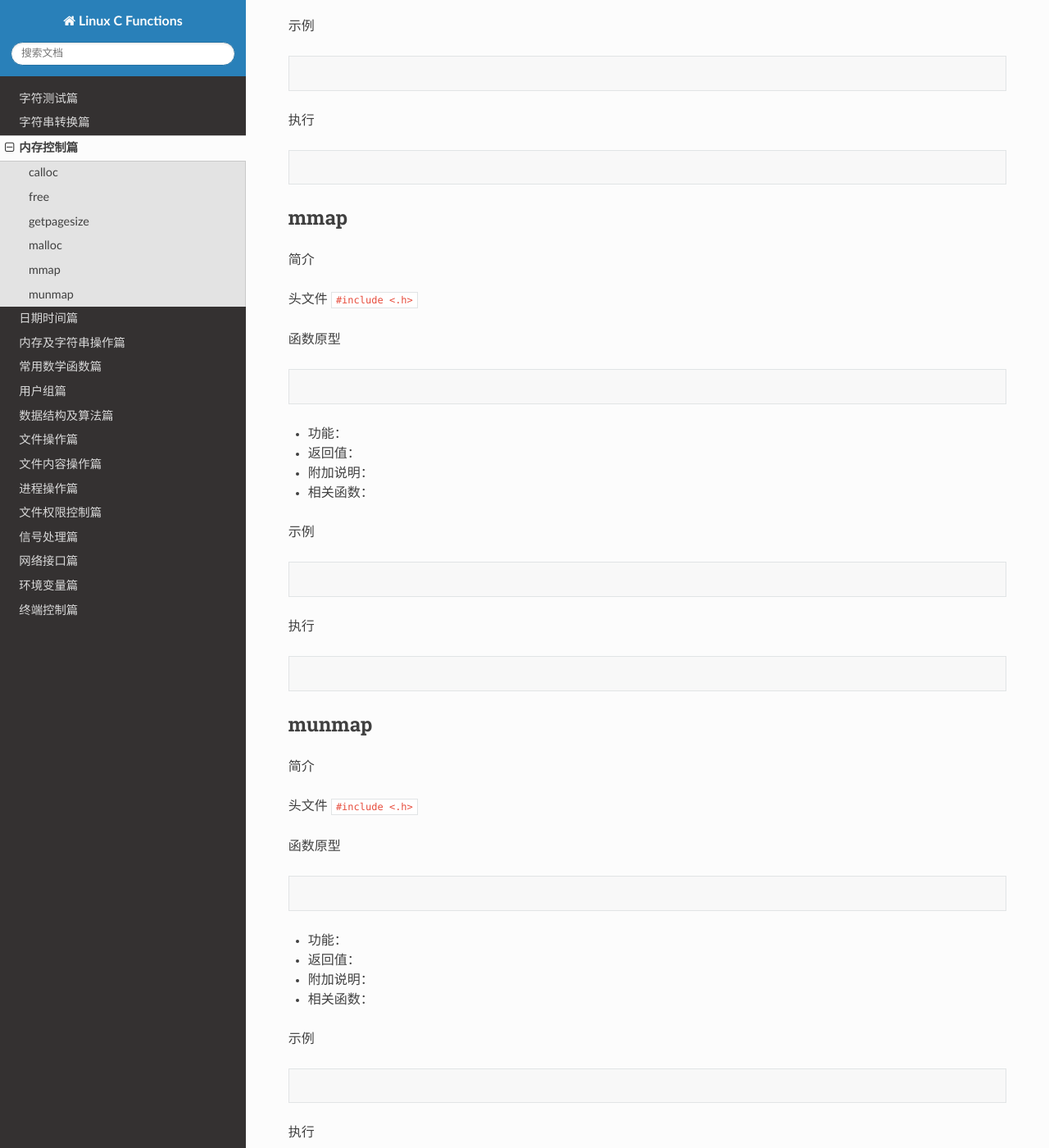
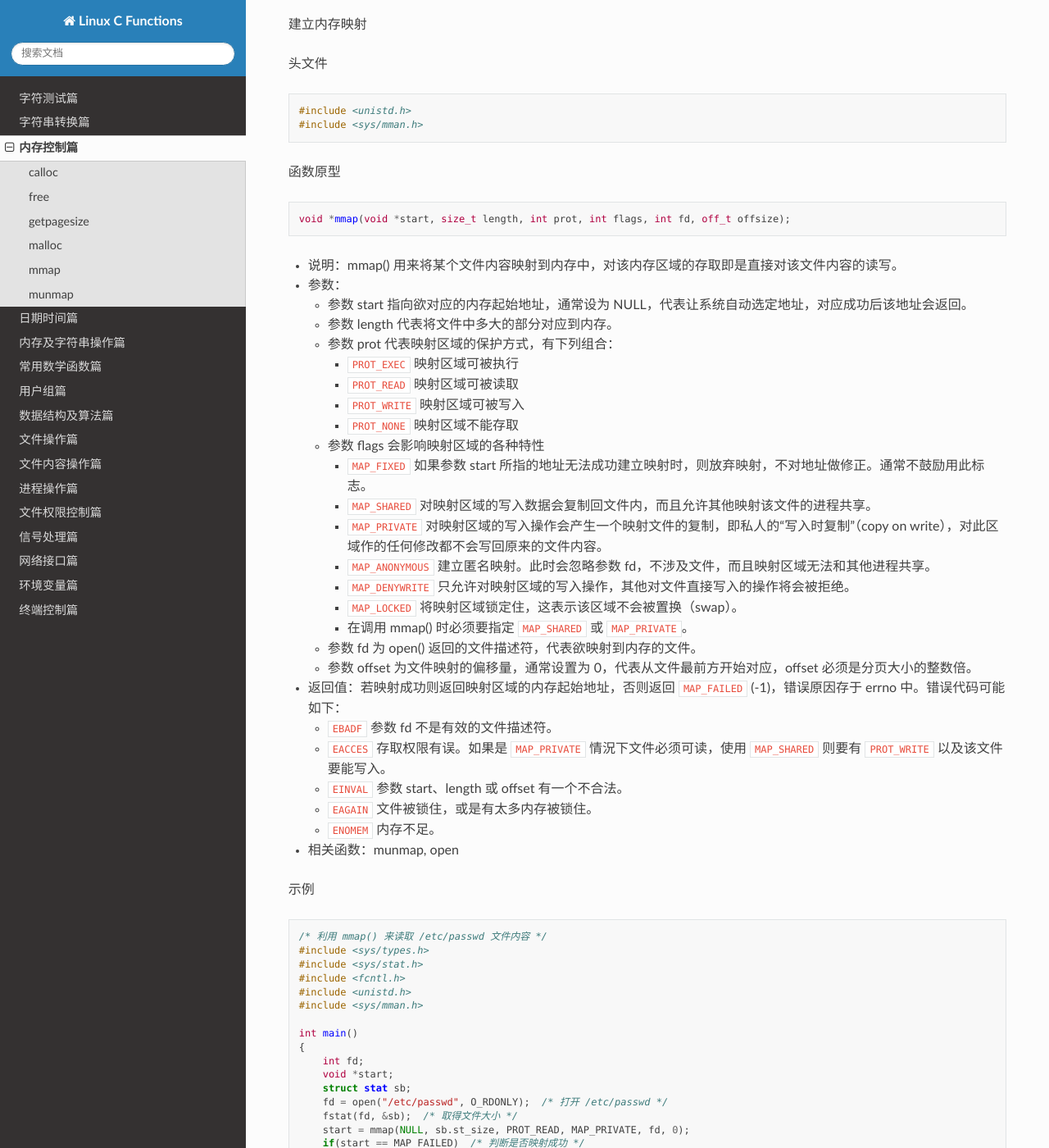
Before and after one commit to getiot/linux-c-functions, a Sphinx documentation site: the page built from source/memory.md, in a window 1280 px wide and 1400 px high, scrolled down 2388 px. Shown: the whole window at 82% size. Built offline with Sphinx 7.4.7 and the Read the Docs theme 2.0.0, drawn with Linux system fonts in a browser that asks for light colours; some of the changed text lies outside the part shown.

Commit message:
add 内存控制篇

````diff
--- a/source/memory.md
+++ b/source/memory.md
@@ -4,184 +4,230 @@
 calloc
 ---------------------------------------------
 
-简介
+配置内存空间
 
-头文件 `#include <.h>`
+头文件 `#include <stdlib.h>`
 
 函数原型
 
 ```c
-
+void *calloc(size_t nmemb，size_t size);
 ```
 
-- 功能：
-- 返回值：
-- 附加说明：
-- 相关函数：
+- 说明：calloc() 用来配置 nmemb 个相邻的内存单位，每一单位的大小为 size，并返回指向第一个元素的指针。这和使用 `malloc(nmemb*size)` 的方式效果相同，不过，在 calloc() 配置内存时会将内存内容初始化为 0。
+- 返回值：若配置成功则返回一指针，失败则返回 NULL。
+- 相关函数：malloc, free, realloc, brk
 
 示例
 
 ```c
+/* 动态配置 10 个 struct test 空间 */
+#include<stdlib.h>
 
-```
+struct test
+{
+    int a[10];
+    char b[20];
+}
 
-执行
-
-```shell
-
+int main()
+{
+    struct test *ptr = calloc(sizeof(struct test), 10);
+}
 ```
 
 
 free
 ---------------------------------------------
 
-简介
+释放原先配置的内存
 
-头文件 `#include <.h>`
+头文件 `#include <stdlib.h>`
 
 函数原型
 
 ```c
-
+void free(void *ptr);
 ```
 
-- 功能：
-- 返回值：
-- 附加说明：
-- 相关函数：
-
-示例
-
-```c
-
-```
-
-执行
-
-```shell
-
-```
+- 说明：参数 ptr 为指向先前由 malloc()、calloc() 或 realloc() 所返回的内存指针。调用 free() 后 ptr 所指的内存空间便会被收回。假若参数 ptr 所指的内存空间已被收回或是未知的内存地址，则调用 free() 可能会有无法预期的情况发生。若参数 ptr 为 NULL，则 free() 不会有任何作用。
+- 返回值：无
+- 相关函数：malloc, calloc, realloc, brk
 
 
 getpagesize
 ---------------------------------------------
 
-简介
+取得内存分页大小
 
-头文件 `#include <.h>`
+头文件 `#include <unistd.h>`
 
 函数原型
 
 ```c
-
+size_t getpagesize(void);
 ```
 
-- 功能：
-- 返回值：
-- 附加说明：
-- 相关函数：
+- 说明：返回一分页的大小，单位为字节（byte）。此为系统的分页大小，不一定会和硬件分页大小相同。
+- 返回值：内存分页大小。
+- 附加说明：在 Intel x86 上其返回值应为 4096 bytes。
+- 相关函数：sbrk
 
 示例
 
 ```c
+#include <unistd.h>
 
-```
-
-执行
-
-```shell
-
+int main()
+{
+    printf("page size = %d\n", getpagesize());
+}
 ```
 
 
 malloc
 ---------------------------------------------
 
-简介
+配置内存空间
 
-头文件 `#include <.h>`
+头文件 `#include <stdlib.h>`
 
 函数原型
 
 ```c
-
+void * malloc(size_t size);
 ```
 
-- 功能：
-- 返回值：
-- 附加说明：
-- 相关函数：
+- 说明：malloc() 用来配置内存空间，其大小由指定的 size 决定。
+- 返回值：若配置成功则返回一指针，失败则返回 NULL。
+- 相关函数：calloc, free, realloc, brk
 
 示例
 
 ```c
-
-```
-
-执行
-
-```shell
-
+void p = malloc(1024); /* 配置 1k 的内存 */
 ```
 
 
 mmap
 ---------------------------------------------
 
-简介
+建立内存映射
 
-头文件 `#include <.h>`
+头文件
+
+```c
+#include <unistd.h>
+#include <sys/mman.h>
+```
 
 函数原型
 
 ```c
-
+void *mmap(void *start, size_t length, int prot, int flags, int fd, off_t offsize);
 ```
 
-- 功能：
-- 返回值：
-- 附加说明：
-- 相关函数：
+- 说明：mmap() 用来将某个文件内容映射到内存中，对该内存区域的存取即是直接对该文件内容的读写。
+- 参数：
+  - 参数 start 指向欲对应的内存起始地址，通常设为 NULL，代表让系统自动选定地址，对应成功后该地址会返回。
+  - 参数 length 代表将文件中多大的部分对应到内存。
+  - 参数 prot 代表映射区域的保护方式，有下列组合：
+    - `PROT_EXEC` 映射区域可被执行
+    - `PROT_READ` 映射区域可被读取
+    - `PROT_WRITE` 映射区域可被写入
+    - `PROT_NONE` 映射区域不能存取
+  - 参数 flags 会影响映射区域的各种特性
+    - `MAP_FIXED` 如果参数 start 所指的地址无法成功建立映射时，则放弃映射，不对地址做修正。通常不鼓励用此标志。
+    - `MAP_SHARED` 对映射区域的写入数据会复制回文件内，而且允许其他映射该文件的进程共享。
+    - `MAP_PRIVATE` 对映射区域的写入操作会产生一个映射文件的复制，即私人的“写入时复制”（copy on write），对此区域作的任何修改都不会写回原来的文件内容。
+    - `MAP_ANONYMOUS` 建立匿名映射。此时会忽略参数 fd，不涉及文件，而且映射区域无法和其他进程共享。
+    - `MAP_DENYWRITE` 只允许对映射区域的写入操作，其他对文件直接写入的操作将会被拒绝。
+    - `MAP_LOCKED` 将映射区域锁定住，这表示该区域不会被置换（swap）。
+    - 在调用 mmap() 时必须要指定 `MAP_SHARED` 或 `MAP_PRIVATE`。
+  - 参数 fd 为 open() 返回的文件描述符，代表欲映射到内存的文件。
+  - 参数 offset 为文件映射的偏移量，通常设置为 0，代表从文件最前方开始对应，offset 必须是分页大小的整数倍。
+- 返回值：若映射成功则返回映射区域的内存起始地址，否则返回 `MAP_FAILED` (-1)，错误原因存于 errno 中。错误代码可能如下：
+  - `EBADF` 参数 fd 不是有效的文件描述符。
+  - `EACCES` 存取权限有误。如果是 `MAP_PRIVATE` 情況下文件必须可读，使用 `MAP_SHARED` 则要有 `PROT_WRITE` 以及该文件要能写入。
+  - `EINVAL` 参数 start、length 或 offset 有一个不合法。
+  - `EAGAIN` 文件被锁住，或是有太多内存被锁住。
+  - `ENOMEM` 内存不足。
+- 相关函数：munmap, open
 
 示例
 
 ```c
+/* 利用 mmap() 来读取 /etc/passwd 文件内容 */
+#include <sys/types.h>
+#include <sys/stat.h>
+#include <fcntl.h>
+#include <unistd.h>
+#include <sys/mman.h>
 
+int main()
+{
+    int fd;
+    void *start;
+    struct stat sb;
+    fd = open("/etc/passwd", O_RDONLY);  /* 打开 /etc/passwd */
+    fstat(fd, &sb);  /* 取得文件大小 */
+    start = mmap(NULL, sb.st_size, PROT_READ, MAP_PRIVATE, fd, 0);
+    if(start == MAP_FAILED)  /* 判断是否映射成功 */
+        return -1;
+    printf("%s", start);
+    munmap(start, sb.st_size);  /* 解除映射 */
+    closed(fd);
+    return 0;
+}
 ```
 
 执行
 
 ```shell
-
+root : x : 0 : root : /root : /bin/bash
+bin : x : 1 : 1 : bin : /bin :
+daemon : x : 2 : 2 :daemon : /sbin
+adm : x : 3 : 4 : adm : /var/adm :
+lp : x :4 :7 : lp : /var/spool/lpd :
+sync : x : 5 : 0 : sync : /sbin : bin/sync :
+shutdown : x : 6 : 0 : shutdown : /sbin : /sbin/shutdown
+halt : x : 7 : 0 : halt : /sbin : /sbin/halt
+mail : x : 8 : 12 : mail : /var/spool/mail :
+news : x :9 :13 : news : /var/spool/news :
+uucp : x :10 :14 : uucp : /var/spool/uucp :
+operator : x : 11 : 0 :operator : /root:
+games : x : 12 :100 : games :/usr/games:
+gopher : x : 13 : 30 : gopher : /usr/lib/gopher-data:
+ftp : x : 14 : 50 : FTP User : /home/ftp:
+nobody : x :99: 99: Nobody : /:
+xfs :x :100 :101 : X Font Server : /etc/xll/fs : /bin/false
+gdm : x : 42 :42 : : /home/gdm: /bin/bash
+kids : x : 500 :500 :/home/kids : /bin/bash
 ```
 
 
 munmap
 ---------------------------------------------
 
-简介
+解除内存映射
 
-头文件 `#include <.h>`
+头文件
+
+```c
+#include <unistd.h>
+#include <sys/mman.h>
+```
 
 函数原型
 
 ```c
-
+int munmap(void *start, size_t length);
 ```
 
-- 功能：
-- 返回值：
-- 附加说明：
-- 相关函数：
+- 说明：munmap() 用来取消参数 start 所指的映射内存起始地址，参数 length 则是欲取消的内存大小。当进程结束或利用 exec 相关函数来执行其他程序时，映射内存会自动解除，但关闭对应的文件描述符时不会解除映射。
+- 返回值：如果解除映射成功则返回 0，否则返回 -1，错误原因存于 errno 中（错误代码 EINVAL）。
+- 相关函数：mmap
 
 示例
 
-```c
-
-```
-
-执行
-
-```shell
-
-```
+参考 [mmap()](#mmap)
````
